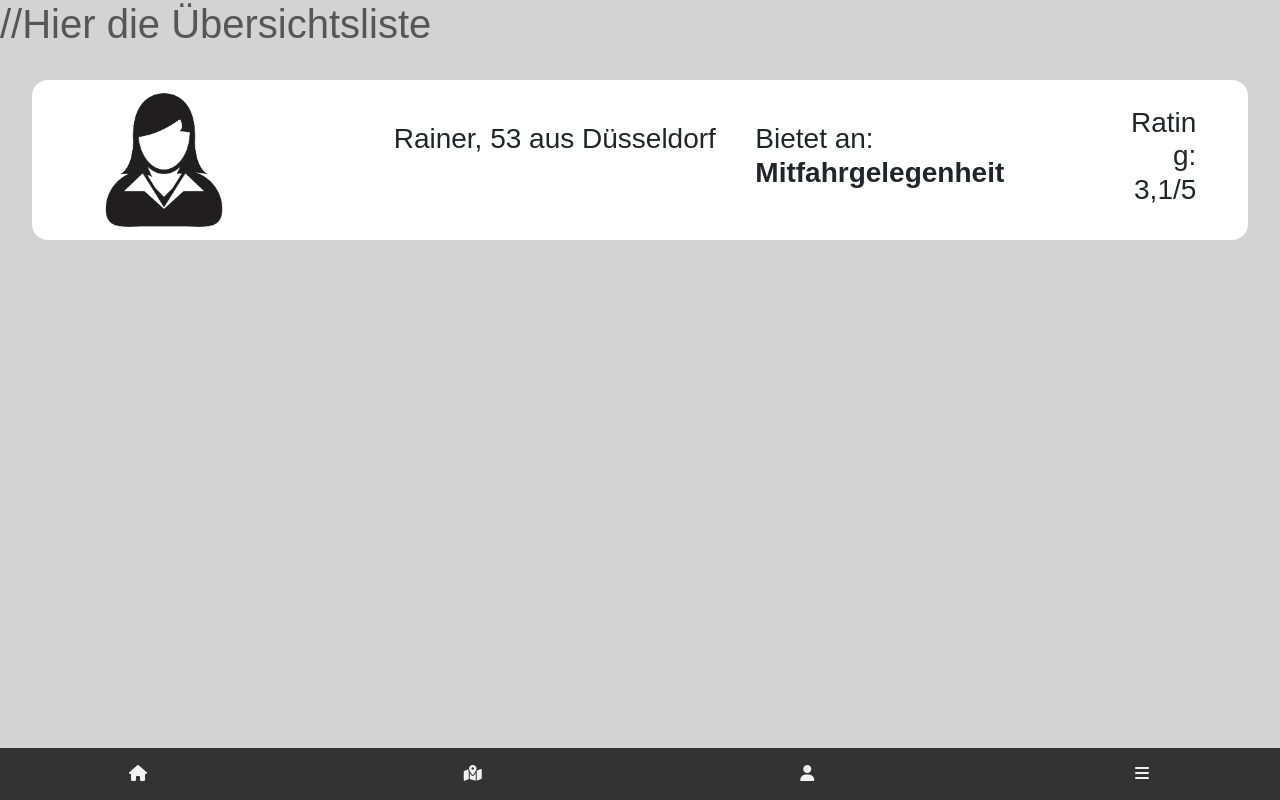
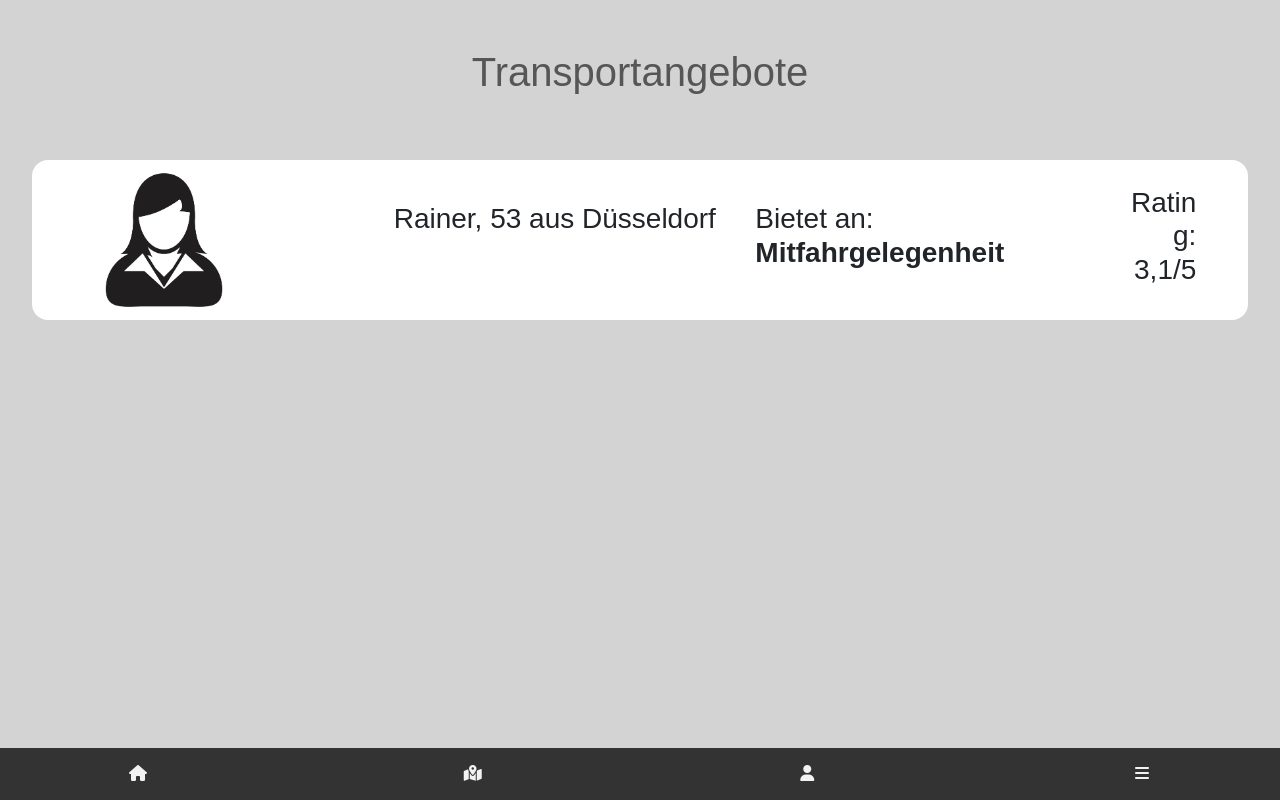
Before and after one commit to lwsm99/MyCargonaut, a Vue app in the folder frontend/: page /offers in a window 1280 px wide. Built offline with nearby package versions, Linux system fonts and the light colour scheme.

Commit message:
Rainer added

```diff
--- a/frontend/src/components/views/offerListView.vue
+++ b/frontend/src/components/views/offerListView.vue
@@ -1,5 +1,5 @@
 <template>
-<h1>//Hier die Übersichtsliste</h1>
+<h1 class="text-center mb-5 mt-5">Transportangebote</h1>
 <section>
   <div class="offer-card">
     <div class="row d-flex justify-content-center align-items-center">
```
